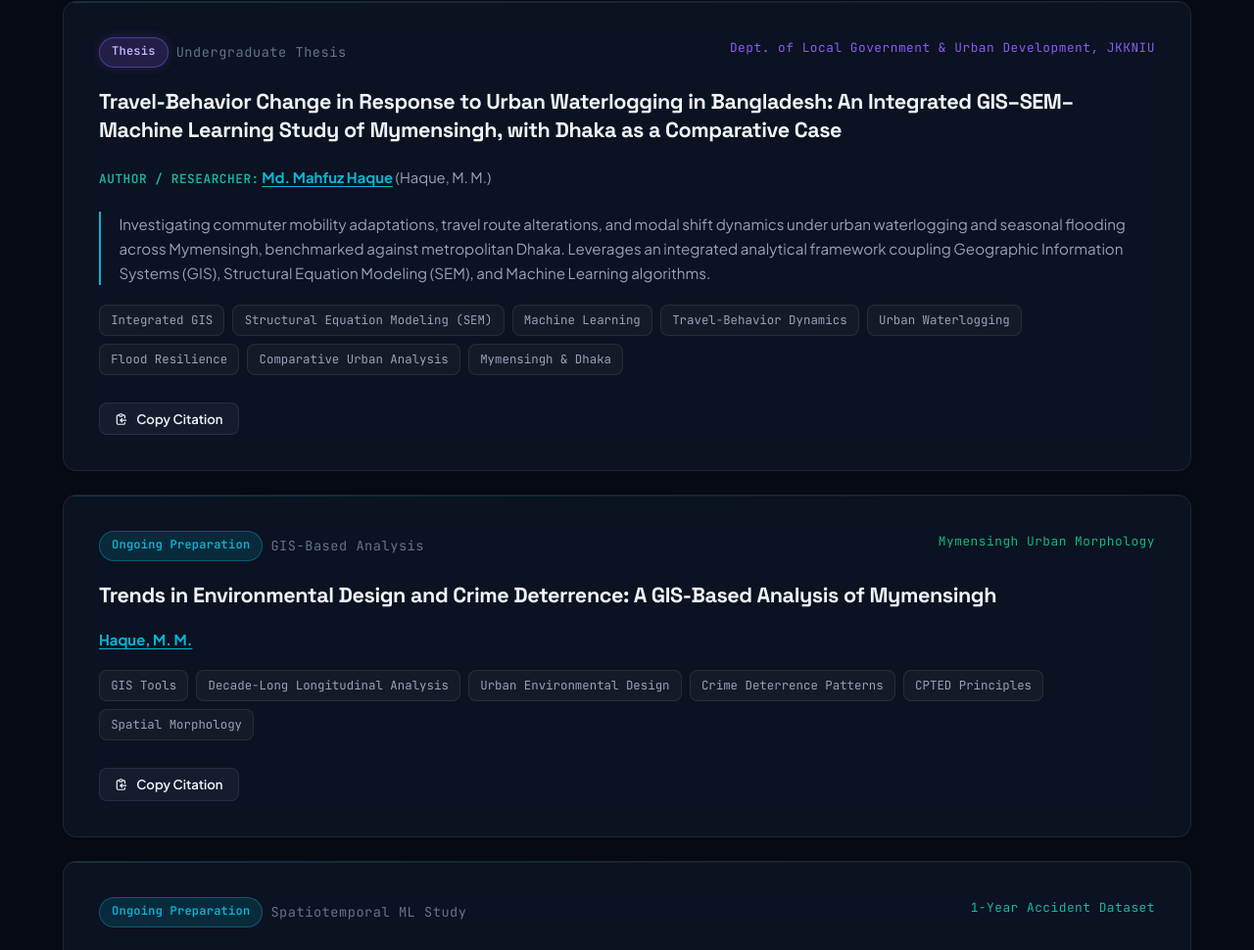
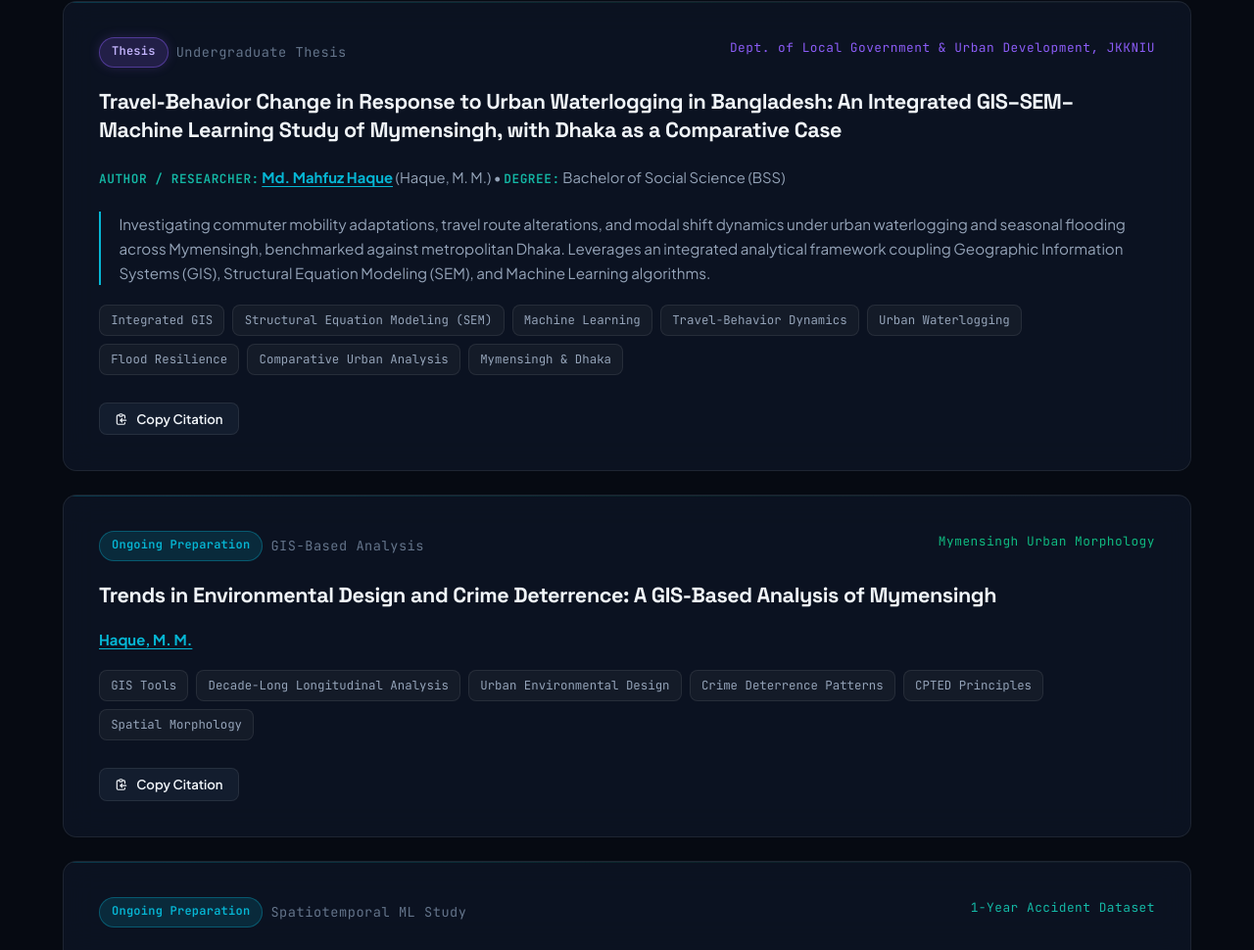
Before and after one commit to mahfuzhaque09/mahfuzhaque09.github.io, a plain HTML site: page index.html in a window 1280 px wide. Shown: the part 2759-3729 px from the top of the page at 98% size. Drawn offline with Linux system fonts and the light colour scheme.

Commit message:
Restore Degree: Bachelor of Social Science (BSS) in thesis metadata

```diff
--- a/index.html
+++ b/index.html
@@ -435,7 +435,7 @@
             <div class="pub-name-section">
               <p class="pub-meta">
                 <span class="pub-meta-label">Author / Researcher:</span>
-                <span class="pub-author-me">Md. Mahfuz Haque</span> (Haque, M. M.)
+                <span class="pub-author-me">Md. Mahfuz Haque</span> (Haque, M. M.) &bull; <span class="pub-meta-label">Degree:</span> Bachelor of Social Science (BSS)
               </p>
             </div>
 
```
